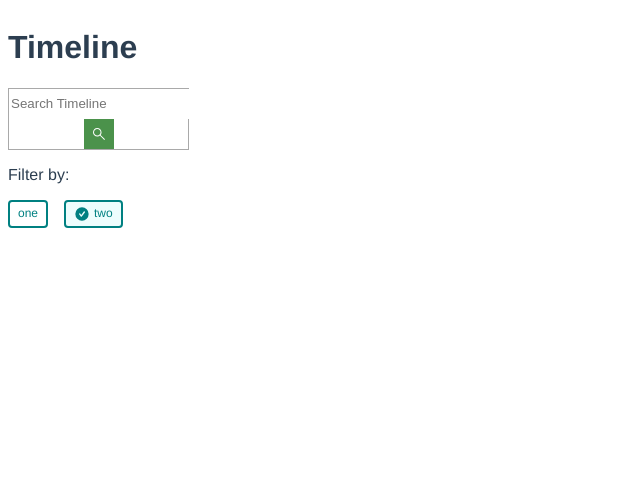
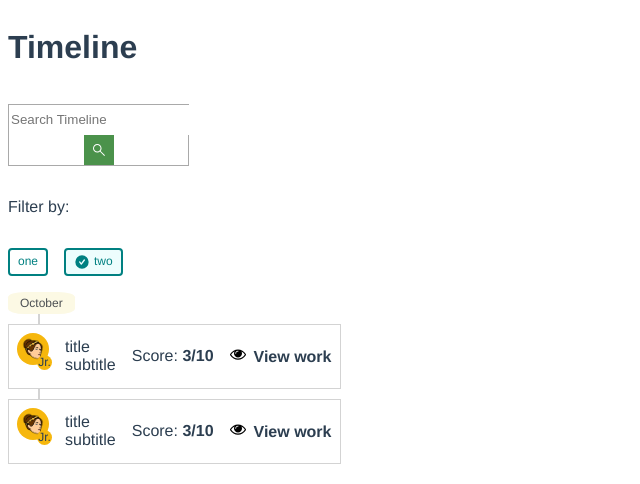
Before and after one commit to gamesgil/front-end-assignment-vue, a Vue app: page / in a window 1280 px wide. Shown: the top 484 px of the page, without its empty margins (0-640 px from the left). Built offline with nearby package versions, Linux system fonts and the light colour scheme.

Commit message:
- add activities - styling

```diff
--- a/src/components/Activities.vue
+++ b/src/components/Activities.vue
@@ -7,16 +7,30 @@
             <button type="submit">Search</button>
         </div>
 
-        <p>Filter by:</p>
-        <div class="filters">
-            <Tag :active=active :title=title v-for="{ title, active } in tags" v-bind:key="title"></Tag>
+        <template>
+            <p>Filter by:</p>
+            <div class="filters">
+                <Tag :active=active :title=title v-for="{ title, active } in tags" v-bind:key="title"></Tag>
+            </div>
+        </template>
+
+        <template>
+            <div>
+            <Month title="October"></Month>
+            <div class="separator"></div>
+            <Activity title="aaa"></Activity>
+            <div class="separator"></div>
+            <Activity title="aaa"></Activity>
         </div>
+        </template>
     </div>
 </template>
 
 <script>
 
 import Tag from '@/components/Tag.vue';
+import Month from '@/components/Month.vue';
+import Activity from '@/components/Activity.vue';
 
 export default {
     name: 'Activities',
@@ -24,7 +38,9 @@ export default {
         msg: String,
     },
     components: {
-        Tag
+        Tag,
+        Month,
+        Activity
     },
     data() {
         return {
@@ -46,6 +62,8 @@ div.container {
     display: flex;
     flex-direction: column;
     align-items: flex-start;
+    gap: 1rem;
+    width: 50%;
 }
 
 div.filters {
@@ -81,4 +99,11 @@ button[type="submit"] {
 button[type="submit"]:hover {
     opacity: 1;
 }
+
+div.separator {
+    border-left: 2px solid lightgray;
+    height: 10px;
+    left: 30px;
+    position: relative;
+}
 </style>
--- /dev/null
+++ b/src/components/Activity.vue
@@ -0,0 +1,76 @@
+<template>
+    <div class="activity">
+        <div class="container">
+            <div>
+                <img class="icon" src="../assets/topics/adalovelace.png" width="32">
+                <div class="jr">Jr.</div>
+            </div>
+            <div class="info">
+                <p>title</p>
+                <p>subtitle</p>
+            </div>
+            <span>Score: <strong>3/10</strong></span>
+            <div class="view-work">
+                <img src="../assets/eye.svg" width="16">
+                <span><strong>View work</strong></span>
+            </div>
+        </div>
+    </div>
+</template>
+
+<script>
+export default {
+    name: 'Activity',
+    props: {
+        title: String,
+    }
+}
+</script>
+
+<style scoped>
+div.activity {
+    border: 1px solid lightgray;
+    width: 100%;
+}
+
+div.container {
+    display: flex;
+    flex-direction: row;
+    align-items: center;
+    gap: 1rem;
+    width: 100%;
+    padding: 0.5rem;
+}
+
+div.container>*:nth-child(2) {
+    margin-right: auto;
+}
+
+p {
+    margin-top: 0;
+    margin-bottom: 0;
+    text-align: left;
+}
+
+div.container img.icon {
+    display: block;
+    background: rgb(246, 183, 13);
+    border-radius: 50%;
+    padding: 0.25rem;
+}
+
+div.view-work>img {
+    margin-right: 0.5rem;
+}
+
+div.jr {
+    position: relative;
+    width: 15px;
+    height: 15px;
+    left: 20px;
+    top: -10px;
+    border-radius: 50%;
+    background-color: rgb(246, 183, 13);;
+    font-size: 0.75rem;
+}
+</style>
--- /dev/null
+++ b/src/components/Month.vue
@@ -0,0 +1,26 @@
+<template>
+    <p>{{ title }}</p>
+</template>
+
+<script>
+export default {
+    name: 'Month',
+    props: {
+        title: String,
+    }
+}
+</script>
+
+<style scoped>
+    p {
+        display: block;
+        width: 10ch;
+        padding: 0.25rem 0.5rem;
+        color: rgb(75,79,82);
+        background: rgb(252,249,228);
+        border: 1px;
+        border-radius: 25%;
+        font-size: 0.75rem;
+        margin: 0;
+    }
+</style>
```
Also changed, not shown: src/assets/eye.svg (added).
